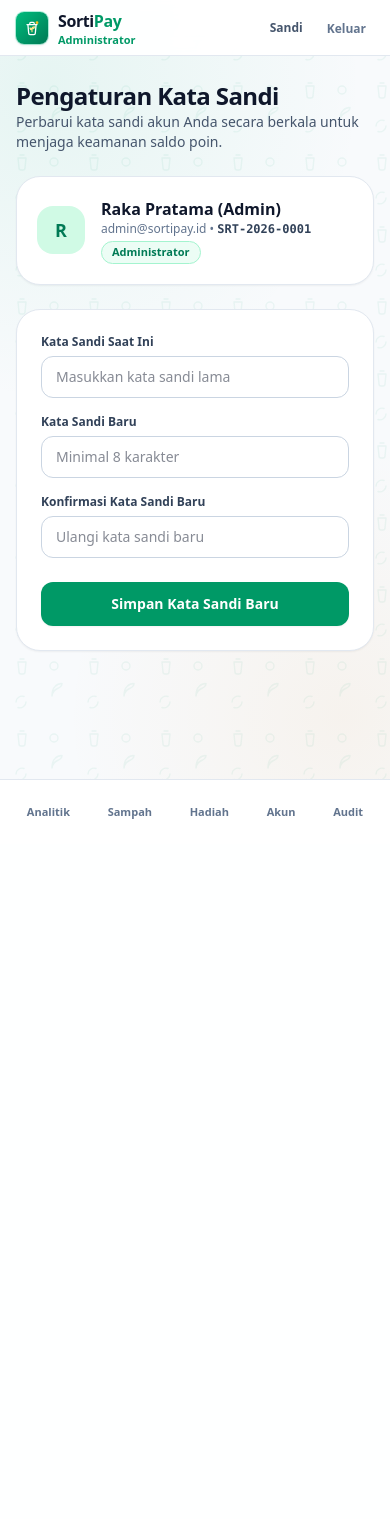
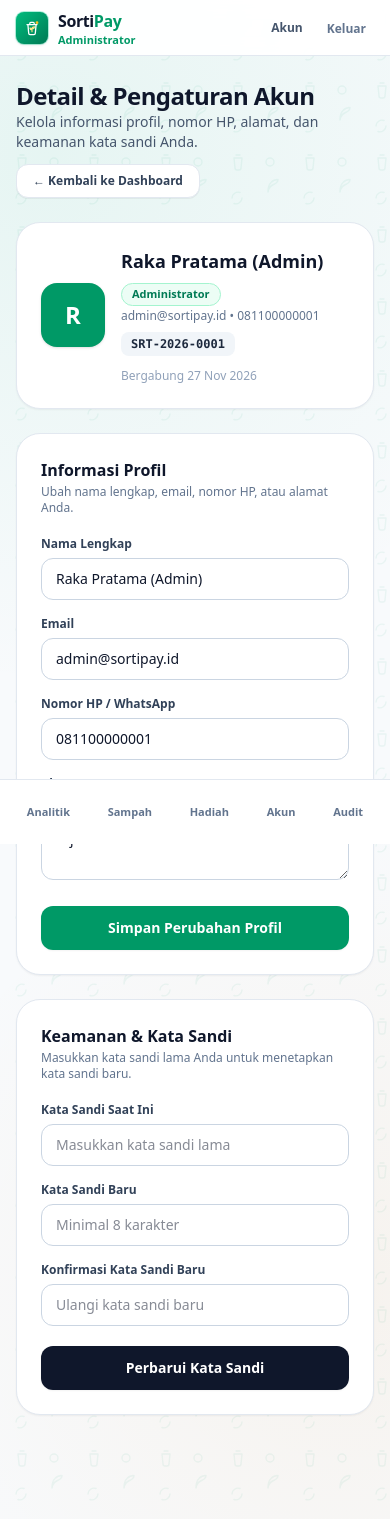
Before and after one commit to lepi-da-vinci/SortiPay, a Laravel app: page /account/password in a window 390 px wide. Before the commit the page ends 819 px from the top, so only its background shows below. Run offline with Laravel 12, Linux system fonts and the light colour scheme; a user stored in the database is signed in; data comes from the database, SQL or seed files in the repository; style sheets or scripts are compiled from the project's sources; some libraries are stand-ins or nearby versions; some web fonts are replaced.

Commit message:
fix: responsive laptop layout, back navigation, and full account profile settings

```diff
--- a/app/Http/Controllers/AccountController.php
+++ b/app/Http/Controllers/AccountController.php
@@ -5,15 +5,49 @@ namespace App\Http\Controllers;
 use Illuminate\Http\RedirectResponse;
 use Illuminate\Http\Request;
 use Illuminate\Support\Facades\Hash;
+use Illuminate\Validation\Rule;
 use Illuminate\View\View;
 
 class AccountController extends Controller
 {
     public function edit(Request $request): View
     {
-        return view('account.password', [
-            'user' => $request->user(),
+        $user = $request->user();
+
+        return view('account.settings', [
+            'user' => $user,
+            'totalDepositsCount' => $user->deposits()->count(),
+            'totalWeightKg' => (float) $user->deposits()->sum('total_weight_kg'),
+            'totalRedemptionsCount' => $user->redemptions()->count(),
         ]);
+    }
+
+    public function updateProfile(Request $request): RedirectResponse
+    {
+        $user = $request->user();
+
+        $validated = $request->validate([
+            'name' => ['required', 'string', 'max:120'],
+            'email' => ['required', 'string', 'email', 'max:255', Rule::unique('users', 'email')->ignore($user->id)],
+            'phone' => ['required', 'string', 'max:20', Rule::unique('users', 'phone')->ignore($user->id)],
+            'address' => ['nullable', 'string', 'max:500'],
+        ], [
+            'name.required' => 'Nama lengkap wajib diisi.',
+            'email.required' => 'Email wajib diisi.',
+            'email.email' => 'Format email tidak valid.',
+            'email.unique' => 'Email sudah digunakan akun lain.',
+            'phone.required' => 'Nomor HP wajib diisi.',
+            'phone.unique' => 'Nomor HP sudah digunakan akun lain.',
+        ]);
+
+        $user->update([
+            'name' => $validated['name'],
+            'email' => $validated['email'],
+            'phone' => $validated['phone'],
+            'address' => $validated['address'] ?? null,
+        ]);
+
+        return back()->with('success', 'Detail profil akun berhasil diperbarui.');
     }
 
     public function updatePassword(Request $request): RedirectResponse
--- a/resources/css/app.css
+++ b/resources/css/app.css
@@ -2,6 +2,8 @@
 
 @source '../../vendor/laravel/framework/src/Illuminate/Pagination/resources/views/*.blade.php';
 @source '../../storage/framework/views/*.php';
+@source '../views/**/*.blade.php';
+@source '../js/**/*.js';
 
 @theme {
     --font-sans: 'Plus Jakarta Sans', 'Instrument Sans', ui-sans-serif, system-ui, sans-serif;
--- a/resources/views/account/password.blade.php
+++ /dev/null
@@ -1,59 +0,0 @@
-@extends('layouts.app')
-
-@section('title', 'Ganti Kata Sandi — SortiPay')
-
-@section('content')
-<div class="max-w-xl mx-auto flex flex-col gap-6">
-    <div>
-        <h1 class="text-2xl font-extrabold text-slate-900 tracking-tight">Pengaturan Kata Sandi</h1>
-        <p class="text-sm text-slate-600">Perbarui kata sandi akun Anda secara berkala untuk menjaga keamanan saldo poin.</p>
-    </div>
-
-    {{-- Account Summary --}}
-    <div class="bg-white rounded-3xl border border-slate-200 p-5 shadow-xs flex items-center gap-4">
-        <div class="w-12 h-12 rounded-2xl bg-emerald-100 text-emerald-700 flex items-center justify-center font-extrabold text-lg shrink-0">
-            {{ strtoupper(substr($user->name, 0, 1)) }}
-        </div>
-        <div class="min-w-0">
-            <p class="font-bold text-slate-900 truncate">{{ $user->name }}</p>
-            <p class="text-xs text-slate-500">{{ $user->email }} &bull; <span class="font-mono font-semibold text-slate-700">{{ $user->member_code }}</span></p>
-            <span class="inline-block mt-1 px-2.5 py-0.5 rounded-full bg-emerald-50 text-emerald-700 border border-emerald-200 text-[11px] font-bold">
-                {{ $user->role->label() }}
-            </span>
-        </div>
-    </div>
-
-    {{-- Change Password Form --}}
-    <div class="bg-white rounded-3xl border border-slate-200 p-6 sm:p-8 shadow-xs">
-        <form method="POST" action="{{ route('account.password.update') }}" class="flex flex-col gap-4">
-            @csrf
-            @method('PUT')
-
-            <div>
-                <label for="current_password" class="block text-xs font-semibold text-slate-700 mb-1.5">Kata Sandi Saat Ini</label>
-                <input id="current_password" name="current_password" type="password" required autocomplete="current-password"
-                    placeholder="Masukkan kata sandi lama"
-                    class="w-full rounded-xl border border-slate-300 px-3.5 py-2.5 text-sm focus:border-emerald-500 focus:ring-2 focus:ring-emerald-500/20 outline-none transition">
-            </div>
-
-            <div>
-                <label for="password" class="block text-xs font-semibold text-slate-700 mb-1.5">Kata Sandi Baru</label>
-                <input id="password" name="password" type="password" required autocomplete="new-password"
-                    placeholder="Minimal 8 karakter"
-                    class="w-full rounded-xl border border-slate-300 px-3.5 py-2.5 text-sm focus:border-emerald-500 focus:ring-2 focus:ring-emerald-500/20 outline-none transition">
-            </div>
-
-            <div>
-                <label for="password_confirmation" class="block text-xs font-semibold text-slate-700 mb-1.5">Konfirmasi Kata Sandi Baru</label>
-                <input id="password_confirmation" name="password_confirmation" type="password" required autocomplete="new-password"
-                    placeholder="Ulangi kata sandi baru"
-                    class="w-full rounded-xl border border-slate-300 px-3.5 py-2.5 text-sm focus:border-emerald-500 focus:ring-2 focus:ring-emerald-500/20 outline-none transition">
-            </div>
-
-            <button type="submit" class="mt-2 w-full py-3 rounded-xl bg-emerald-600 hover:bg-emerald-700 text-white font-bold text-sm shadow-xs transition cursor-pointer">
-                Simpan Kata Sandi Baru
-            </button>
-        </form>
-    </div>
-</div>
-@endsection
--- /dev/null
+++ b/resources/views/account/settings.blade.php
@@ -0,0 +1,133 @@
+@extends('layouts.app')
+
+@section('title', 'Detail & Pengaturan Akun — SortiPay')
+
+@section('content')
+<div class="max-w-4xl mx-auto flex flex-col gap-6">
+    <div class="flex flex-col sm:flex-row sm:items-center justify-between gap-3">
+        <div>
+            <h1 class="text-2xl font-extrabold text-slate-900 tracking-tight">Detail &amp; Pengaturan Akun</h1>
+            <p class="text-sm text-slate-600">Kelola informasi profil, nomor HP, alamat, dan keamanan kata sandi Anda.</p>
+        </div>
+        <a href="{{ route($user->role->dashboardRoute()) }}"
+            class="inline-flex items-center justify-center gap-2 px-4 py-2 rounded-xl bg-white hover:bg-slate-50 border border-slate-200 text-xs font-bold text-slate-700 shadow-2xs transition w-fit">
+            &larr; Kembali ke Dashboard
+        </a>
+    </div>
+
+    {{-- Account Overview Card --}}
+    <div class="bg-white rounded-3xl border border-slate-200 p-6 shadow-xs flex flex-col sm:flex-row sm:items-center justify-between gap-6">
+        <div class="flex items-center gap-4">
+            <div class="w-16 h-16 rounded-2xl bg-emerald-600 text-white flex items-center justify-center font-extrabold text-2xl shadow-sm shrink-0">
+                {{ strtoupper(substr($user->name, 0, 1)) }}
+            </div>
+            <div class="min-w-0">
+                <div class="flex flex-wrap items-center gap-2">
+                    <h2 class="text-lg font-extrabold text-slate-900 truncate">{{ $user->name }}</h2>
+                    <span class="px-2.5 py-0.5 rounded-full bg-emerald-50 text-emerald-700 border border-emerald-200 text-[11px] font-bold">
+                        {{ $user->role->label() }}
+                    </span>
+                </div>
+                <p class="text-xs text-slate-500 mt-0.5">{{ $user->email }} &bull; {{ $user->phone ?? 'No HP belum diisi' }}</p>
+                <div class="flex flex-wrap items-center gap-3 mt-2 text-xs">
+                    <span class="px-2.5 py-1 rounded-lg bg-slate-100 font-mono font-bold text-slate-800">{{ $user->member_code }}</span>
+                    <span class="text-slate-400">Bergabung {{ $user->created_at->format('d M Y') }}</span>
+                </div>
+            </div>
+        </div>
+
+        @if ($user->isCustomer())
+            <div class="flex items-center gap-4 pt-4 sm:pt-0 border-t sm:border-t-0 border-slate-100">
+                <div class="text-left sm:text-right">
+                    <p class="text-[11px] font-semibold uppercase tracking-wider text-slate-400">Saldo Poin</p>
+                    <p class="text-2xl font-extrabold text-amber-600">{{ number_format($user->points_balance) }} <span class="text-xs font-bold text-slate-500">Poin</span></p>
+                    <p class="text-[11px] text-slate-500">{{ $totalDepositsCount }} setoran &bull; {{ number_format($totalWeightKg, 2) }} kg</p>
+                </div>
+                <div data-qr-value="{{ $user->member_code }}" data-qr-size="76" class="w-20 h-20 rounded-xl border border-slate-200 p-1.5 bg-white shrink-0 flex items-center justify-center"></div>
+            </div>
+        @endif
+    </div>
+
+    {{-- Two Column Forms: Profile Info + Password --}}
+    <div class="grid md:grid-cols-2 gap-6 items-start">
+        {{-- Edit Profile Form --}}
+        <div class="bg-white rounded-3xl border border-slate-200 p-6 shadow-xs">
+            <div class="mb-5">
+                <h3 class="text-base font-bold text-slate-900">Informasi Profil</h3>
+                <p class="text-xs text-slate-500 mt-0.5">Ubah nama lengkap, email, nomor HP, atau alamat Anda.</p>
+            </div>
+
+            <form method="POST" action="{{ route('account.profile.update') }}" class="flex flex-col gap-4">
+                @csrf
+                @method('PUT')
+
+                <div>
+                    <label for="name" class="block text-xs font-semibold text-slate-700 mb-1.5">Nama Lengkap</label>
+                    <input id="name" name="name" type="text" value="{{ old('name', $user->name) }}" required
+                        class="w-full rounded-xl border border-slate-300 px-3.5 py-2.5 text-sm focus:border-emerald-500 focus:ring-2 focus:ring-emerald-500/20 outline-none transition">
+                </div>
+
+                <div>
+                    <label for="email" class="block text-xs font-semibold text-slate-700 mb-1.5">Email</label>
+                    <input id="email" name="email" type="email" value="{{ old('email', $user->email) }}" required
+                        class="w-full rounded-xl border border-slate-300 px-3.5 py-2.5 text-sm focus:border-emerald-500 focus:ring-2 focus:ring-emerald-500/20 outline-none transition">
+                </div>
+
+                <div>
+                    <label for="phone" class="block text-xs font-semibold text-slate-700 mb-1.5">Nomor HP / WhatsApp</label>
+                    <input id="phone" name="phone" type="text" value="{{ old('phone', $user->phone) }}" required
+                        class="w-full rounded-xl border border-slate-300 px-3.5 py-2.5 text-sm focus:border-emerald-500 focus:ring-2 focus:ring-emerald-500/20 outline-none transition">
+                </div>
+
+                <div>
+                    <label for="address" class="block text-xs font-semibold text-slate-700 mb-1.5">Alamat</label>
+                    <textarea id="address" name="address" rows="3" placeholder="Jl. Melati No. 14, RT 02 / RW 05"
+                        class="w-full rounded-xl border border-slate-300 px-3.5 py-2.5 text-sm focus:border-emerald-500 focus:ring-2 focus:ring-emerald-500/20 outline-none transition">{{ old('address', $user->address) }}</textarea>
+                </div>
+
+                <button type="submit" class="mt-1 w-full py-3 rounded-xl bg-emerald-600 hover:bg-emerald-700 text-white font-bold text-sm shadow-xs transition cursor-pointer">
+                    Simpan Perubahan Profil
+                </button>
+            </form>
+        </div>
+
+        {{-- Change Password Form --}}
+        <div class="bg-white rounded-3xl border border-slate-200 p-6 shadow-xs">
+            <div class="mb-5">
+                <h3 class="text-base font-bold text-slate-900">Keamanan &amp; Kata Sandi</h3>
+                <p class="text-xs text-slate-500 mt-0.5">Masukkan kata sandi lama Anda untuk menetapkan kata sandi baru.</p>
+            </div>
+
+            <form method="POST" action="{{ route('account.password.update') }}" class="flex flex-col gap-4">
+                @csrf
+                @method('PUT')
+
+                <div>
+                    <label for="current_password" class="block text-xs font-semibold text-slate-700 mb-1.5">Kata Sandi Saat Ini</label>
+                    <input id="current_password" name="current_password" type="password" required autocomplete="current-password"
+                        placeholder="Masukkan kata sandi lama"
+                        class="w-full rounded-xl border border-slate-300 px-3.5 py-2.5 text-sm focus:border-emerald-500 focus:ring-2 focus:ring-emerald-500/20 outline-none transition">
+                </div>
+
+                <div>
+                    <label for="password" class="block text-xs font-semibold text-slate-700 mb-1.5">Kata Sandi Baru</label>
+                    <input id="password" name="password" type="password" required autocomplete="new-password"
+                        placeholder="Minimal 8 karakter"
+                        class="w-full rounded-xl border border-slate-300 px-3.5 py-2.5 text-sm focus:border-emerald-500 focus:ring-2 focus:ring-emerald-500/20 outline-none transition">
+                </div>
+
+                <div>
+                    <label for="password_confirmation" class="block text-xs font-semibold text-slate-700 mb-1.5">Konfirmasi Kata Sandi Baru</label>
+                    <input id="password_confirmation" name="password_confirmation" type="password" required autocomplete="new-password"
+                        placeholder="Ulangi kata sandi baru"
+                        class="w-full rounded-xl border border-slate-300 px-3.5 py-2.5 text-sm focus:border-emerald-500 focus:ring-2 focus:ring-emerald-500/20 outline-none transition">
+                </div>
+
+                <button type="submit" class="mt-1 w-full py-3 rounded-xl bg-slate-900 hover:bg-emerald-700 text-white font-bold text-sm shadow-xs transition cursor-pointer">
+                    Perbarui Kata Sandi
+                </button>
+            </form>
+        </div>
+    </div>
+</div>
+@endsection
--- a/resources/views/components/brand-logo.blade.php
+++ b/resources/views/components/brand-logo.blade.php
@@ -19,7 +19,7 @@
 @endphp
 
 <div {{ $attributes->merge(['class' => 'inline-flex items-center gap-2.5']) }}>
-    <div class="{{ $boxSize }} bg-gradient-to-br from-emerald-500 to-emerald-700 text-white flex items-center justify-center shadow-sm ring-1 ring-emerald-400/30 shrink-0 relative overflow-hidden">
+    <div class="{{ $boxSize }} bg-emerald-600 bg-linear-to-br from-emerald-500 to-emerald-700 text-white flex items-center justify-center shadow-sm ring-1 ring-emerald-400/30 shrink-0 relative overflow-hidden">
         {{-- Custom Recycling Bin + Leaf + Coin SVG Logo --}}
         <svg class="{{ $svgSize }}" viewBox="0 0 32 32" fill="none" xmlns="http://www.w3.org/2000/svg" aria-hidden="true">
             {{-- Recycling Bin Lid --}}
--- a/resources/views/layouts/app.blade.php
+++ b/resources/views/layouts/app.blade.php
@@ -84,18 +84,18 @@
                 </nav>
 
                 <div class="p-4 border-t border-slate-100">
-                    <div class="flex items-center gap-3 mb-3 px-1">
+                    <a href="{{ route('account.edit') }}" class="flex items-center gap-3 mb-3 p-1.5 rounded-xl hover:bg-slate-50 transition group">
                         <div class="w-9 h-9 rounded-full bg-emerald-100 text-emerald-700 flex items-center justify-center font-bold text-sm shrink-0">
                             {{ strtoupper(substr($user->name, 0, 1)) }}
                         </div>
-                        <div class="min-w-0">
-                            <p class="text-sm font-semibold text-slate-900 truncate">{{ $user->name }}</p>
+                        <div class="min-w-0 flex-1">
+                            <p class="text-sm font-semibold text-slate-900 truncate group-hover:text-emerald-700">{{ $user->name }}</p>
                             <p class="text-xs text-slate-500 font-mono">{{ $user->member_code }}</p>
                         </div>
-                    </div>
+                    </a>
                     <div class="flex flex-col gap-1.5">
-                        <a href="{{ route('account.password.edit') }}" class="w-full py-2 px-3 rounded-xl text-xs font-semibold text-center transition {{ request()->routeIs('account.password.*') ? 'bg-emerald-50 text-emerald-700' : 'text-slate-600 bg-slate-50 hover:bg-emerald-50 hover:text-emerald-700' }}">
-                            Ganti Kata Sandi
+                        <a href="{{ route('account.edit') }}" class="w-full py-2 px-3 rounded-xl text-xs font-semibold text-center transition {{ request()->routeIs('account.*') ? 'bg-emerald-50 text-emerald-700' : 'text-slate-600 bg-slate-50 hover:bg-emerald-50 hover:text-emerald-700' }}">
+                            Detail &amp; Pengaturan Akun
                         </a>
                         <form method="POST" action="{{ route('logout') }}">
                             @csrf
@@ -118,7 +118,7 @@
                                 {{ number_format($user->points_balance) }} Poin
                             </span>
                         @endif
-                        <a href="{{ route('account.password.edit') }}" class="text-xs font-semibold text-slate-600 hover:text-emerald-700 px-2 py-1">Sandi</a>
+                        <a href="{{ route('account.edit') }}" class="text-xs font-semibold text-slate-600 hover:text-emerald-700 px-2 py-1">Akun</a>
                         <form method="POST" action="{{ route('logout') }}">
                             @csrf
                             <button type="submit" class="text-xs font-semibold text-slate-500 hover:text-rose-600 px-2 py-1 cursor-pointer">Keluar</button>
--- a/routes/web.php
+++ b/routes/web.php
@@ -32,6 +32,8 @@ Route::post('/logout', [AuthController::class, 'logout'])
     ->name('logout');
 
 Route::middleware('auth')->group(function (): void {
+    Route::get('/account', [AccountController::class, 'edit'])->name('account.edit');
+    Route::put('/account/profile', [AccountController::class, 'updateProfile'])->name('account.profile.update');
     Route::get('/account/password', [AccountController::class, 'edit'])->name('account.password.edit');
     Route::put('/account/password', [AccountController::class, 'updatePassword'])->name('account.password.update');
 });
```
Also changed, not shown: resources/views/admin/audit-logs/index.blade.php (+8 -3 lines), resources/views/admin/rewards/index.blade.php (+8 -3 lines), resources/views/admin/users/index.blade.php (+8 -3 lines), resources/views/admin/waste-types/index.blade.php (+8 -3 lines), resources/views/auth/login.blade.php (+9 -1 lines), resources/views/auth/register.blade.php (+7 -1 lines), resources/views/customer/catalog-waste.blade.php (+8 -3 lines), resources/views/customer/history.blade.php (+8 -3 lines), resources/views/customer/rewards.blade.php (+8 -3 lines), resources/views/landing.blade.php (+5 -5 lines), tests/Feature/SortiPayFlowTest.php (+24 -0 lines).
